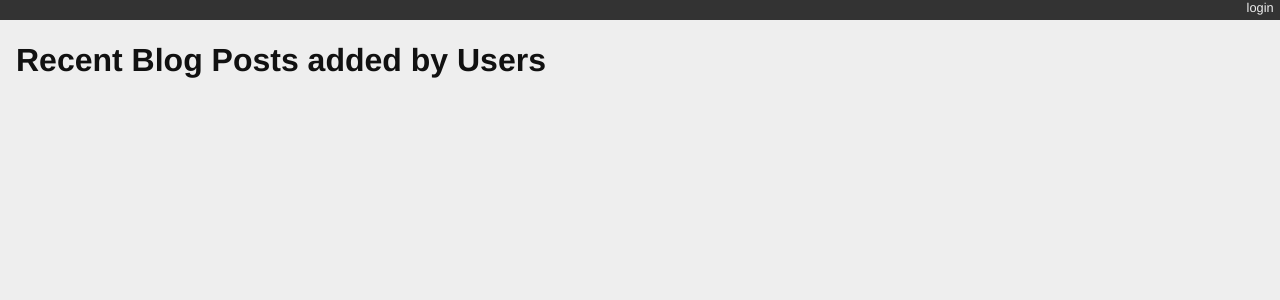
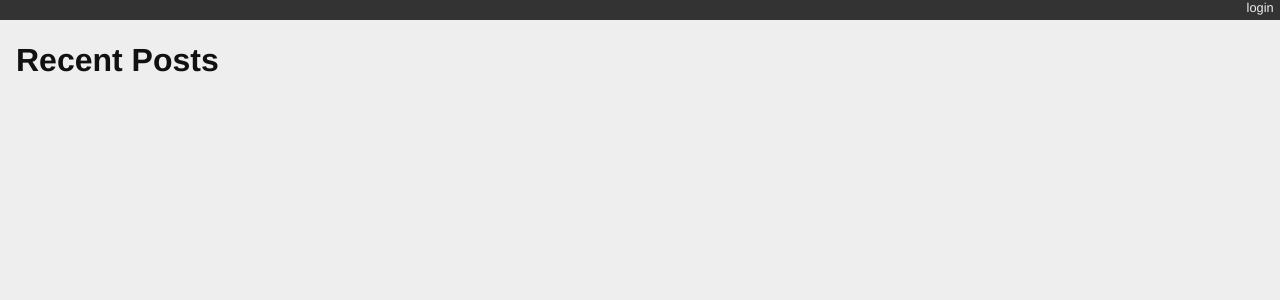
Before and after one commit to holmesak95/django-blog, a Django app: page / in a window 1280 px wide. Shown: the top 300 px of the page. Run offline with Django 3.2, Linux system fonts and the light colour scheme; data that the repository does not hold is empty.

Commit message:
Changed the blogging/list.html title back because I forgot my Assignment 08 hasn't been re-graded yet

```diff
--- a/blogging/templates/blogging/list.html
+++ b/blogging/templates/blogging/list.html
@@ -1,5 +1,5 @@
 {% extends "base.html" %}{% block content %}
-  <h1>Recent Blog Posts added by Users</h1>
+  <h1>Recent Posts</h1>
   {% comment %} here is where the query happens {% endcomment %}
   {% for post in post_list %}
   <div class="post">
```
